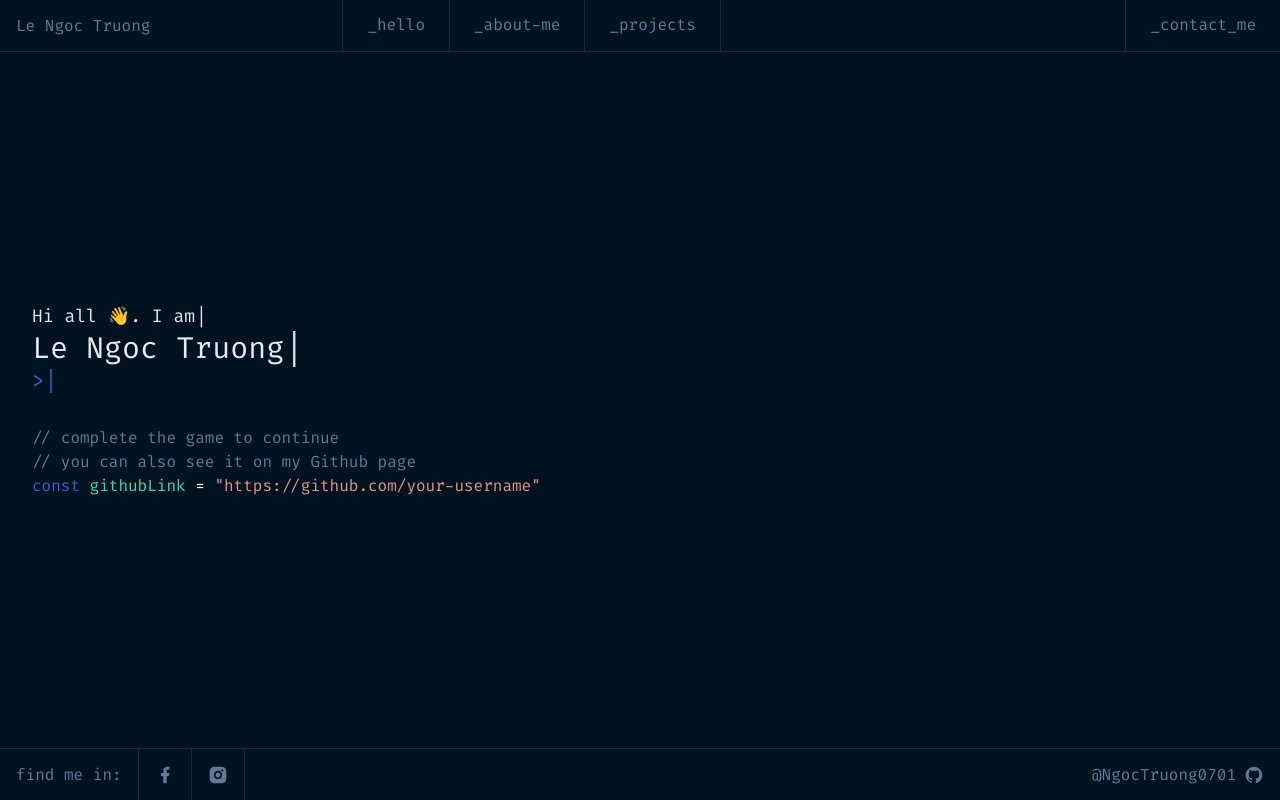
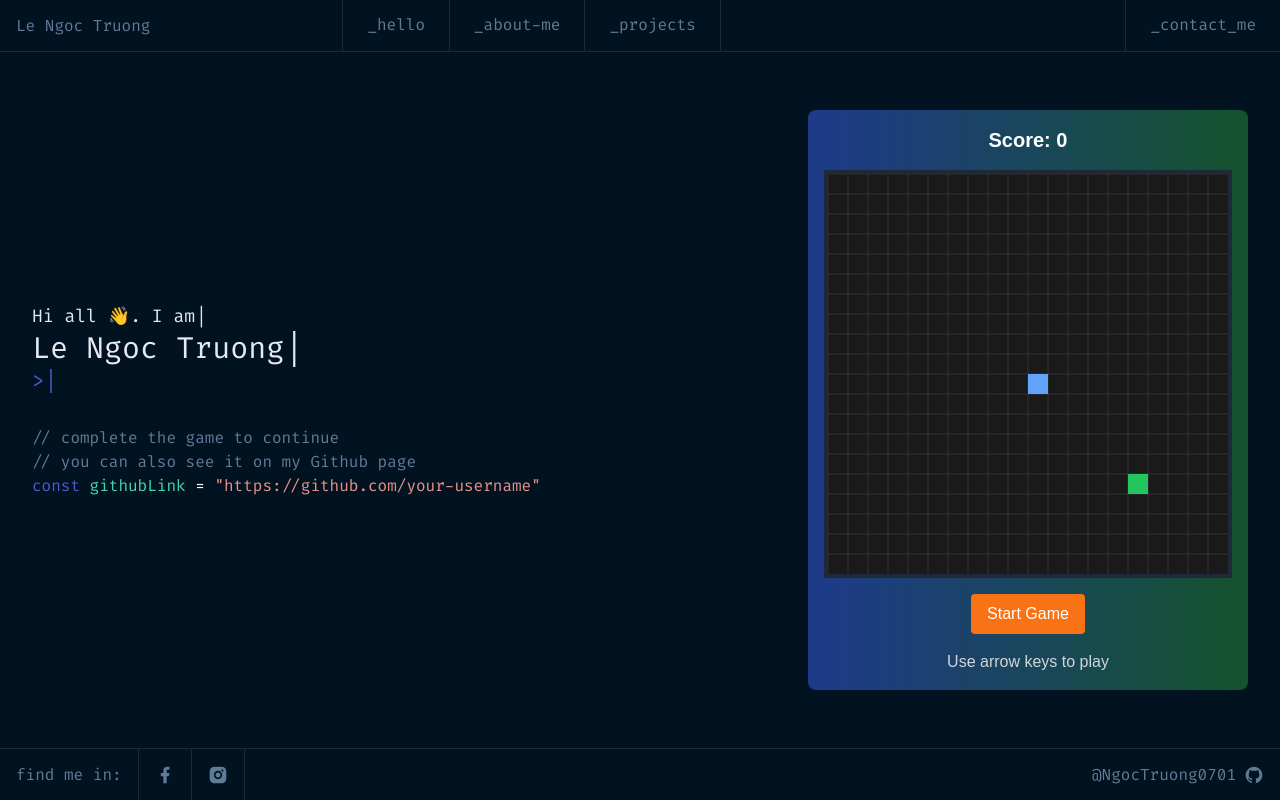
Before and after one commit to NgocTruong0701/portfolio, a Next.js app: page / in a window 1280 px wide. Built offline with nearby package versions, Linux system fonts and the light colour scheme.

Commit message:
feature: add function SnakeGame

```diff
--- /dev/null
+++ b/src/app/components/game/SnakeGame.tsx
@@ -0,0 +1,177 @@
+'use client'
+import { CanvasPostion, Direction, DIRECTIONS, GAME_SPEED, GRID_SIZE, INITIAL_FOOD_POSITION, INITIAL_SNAKE_POSITION } from '@/app/constants/snakeGame';
+import React, { useState, useEffect, useRef } from 'react';
+
+export default function SnakeGame() {
+    const canvasRef = useRef<HTMLCanvasElement>(null);
+    const [snake, setSnake] = useState<CanvasPostion[]>([{ x: 10, y: 10 }]);
+    const [food, setFood] = useState<CanvasPostion>({ x: 15, y: 15 });
+    const [direction, setDirection] = useState<Direction>(DIRECTIONS.RIGHT);
+    const [gameOver, setGameOver] = useState(false);
+    const [score, setScore] = useState(0);
+    const [isPlaying, setIsPlaying] = useState(false);
+
+    // Generate random food postition
+    const generateFood = () => {
+        let newFood: CanvasPostion;
+        let isOnSnake;
+
+        do {
+            newFood = {
+                x: Math.floor(Math.random() * 20),
+                y: Math.floor(Math.random() * 20)
+            };
+
+            isOnSnake = snake.some(segment =>
+                segment.x === newFood.x && segment.y === newFood.y
+            );
+        } while (isOnSnake);
+
+        return newFood;
+    };
+
+    // Reset game state
+    const resetGame = () => {
+        setSnake(INITIAL_SNAKE_POSITION);
+        setFood(INITIAL_FOOD_POSITION);
+        setDirection(DIRECTIONS.RIGHT);
+        setGameOver(false);
+        setScore(0);
+        setIsPlaying(true);
+    }
+
+    // Main game loop
+    useEffect(() => {
+        if (!isPlaying || gameOver) return;
+
+        const moveSnake = () => {
+            setSnake(currentSnake => {
+                const newSnake = [...currentSnake];
+                const head = { ...newSnake[0] };
+
+                switch (direction) {
+                    case DIRECTIONS.UP:
+                        head.y -= 1;
+                        break;
+                    case DIRECTIONS.DOWN:
+                        head.y += 1;
+                        break;
+                    case DIRECTIONS.LEFT:
+                        head.x -= 1;
+                        break;
+                    case DIRECTIONS.RIGHT:
+                        head.x += 1;
+                        break;
+                }
+
+                // Check wall collision
+                if (head.x < 0 || head.x >= GRID_SIZE || head.y < 0 || head.y >= GRID_SIZE) {
+                    setGameOver(true);
+                    setIsPlaying(false);
+                    return currentSnake;
+                }
+
+                // Check self collision
+                if (newSnake.some(part => part.x === head.x && part.y === head.y)) {
+                    setGameOver(true);
+                    setIsPlaying(false);
+                    return currentSnake;
+                }
+
+                // Check food collision
+                if (head.x === food.x && head.y === food.y) {
+                    setScore(s => s + 1);
+                    setFood(generateFood());
+                } else {
+                    newSnake.pop();
+                }
+
+                newSnake.unshift(head);
+                return newSnake;
+            });
+        };
+
+        const gameInterval = setInterval(moveSnake, GAME_SPEED);
+        return () => clearInterval(gameInterval);
+    }, [direction, food, isPlaying, gameOver]);
+
+    // Drawing logic
+    useEffect(() => {
+        const canvas = canvasRef.current;
+        const context = canvas?.getContext('2d');
+        if (!canvas || !context) return;
+
+        const drawGame = () => {
+            // Clear canvas
+            context.fillStyle = '#1a1a1a';
+            context.fillRect(0, 0, canvas.width, canvas.height);
+
+            // Draw grid
+            context.strokeStyle = '#333';
+            for (let i = 0; i < GRID_SIZE; i++) {
+                context.beginPath();
+                context.moveTo(i * 20, 0);
+                context.lineTo(i * 20, 400);
+                context.stroke();
+                context.beginPath();
+                context.moveTo(0, i * 20);
+                context.lineTo(400, i * 20);
+                context.stroke();
+            };
+
+            // Draw food
+            context.fillStyle = '#22c55e';
+            context.fillRect(food.x * GRID_SIZE, food.y * GRID_SIZE, GRID_SIZE, GRID_SIZE);
+
+            // Draw snake
+            snake.forEach((part, index) => {
+                context.fillStyle = index === 0 ? '#60a5fa' : '#3b82f6';
+                context.fillRect(part.x * GRID_SIZE, part.y * GRID_SIZE, GRID_SIZE, GRID_SIZE);
+            });
+        };
+
+        drawGame();
+    }, [snake, food]);
+
+    // Handle direction changes
+    const changeDirection = (e: KeyboardEvent) => {
+        if (!isPlaying) return;
+
+        switch (e.key) {
+            case 'ArrowUp':
+                if (direction !== 'DOWN') setDirection('UP');
+                break;
+            case 'ArrowDown':
+                if (direction !== 'UP') setDirection('DOWN');
+                break;
+            case 'ArrowLeft':
+                if (direction !== 'RIGHT') setDirection('LEFT');
+                break;
+            case 'ArrowRight':
+                if (direction !== 'LEFT') setDirection('RIGHT');
+                break;
+            default:
+                break;
+        };
+    };
+
+    useEffect(() => {
+        window.addEventListener('keydown', changeDirection);
+        return () => window.removeEventListener('keydown', changeDirection);
+    }, [direction, isPlaying]);
+
+    return (
+        <div className="flex flex-col items-center justify-center bg-gradient-to-r from-blue-900 to-green-900 p-4 rounded-lg">
+            <div className="mb-4 text-xl font-bold text-white">Score: {score}</div>
+            <canvas ref={canvasRef} width="400" height="400" className="border-4 border-gray-800"></canvas>
+            <button
+                onClick={resetGame}
+                className="mt-4 bg-orange-500 hover:bg-orange-600 text-white px-4 py-2 rounded transition-colors"
+            >
+                {isPlaying ? 'Restart Game' : 'Start Game'}
+            </button>
+            {gameOver && <p className="text-red-500 mt-2 font-bold">Game Over!</p>}
+            <p className="text-gray-300 mt-4">Use arrow keys to play</p>
+        </div>
+    );
+}
--- /dev/null
+++ b/src/app/constants/snakeGame.ts
@@ -0,0 +1,31 @@
+export const CANVAS_SIZE = 400;
+export const GRID_SIZE = 20;
+export const CELL_SIZE = CANVAS_SIZE / GRID_SIZE;
+export type CanvasPostion = {
+    x: number,
+    y: number
+}
+
+export const GAME_SPEED = 100;
+
+export const DIRECTIONS = {
+    UP: 'UP',
+    DOWN: 'DOWN',
+    LEFT: 'LEFT',
+    RIGHT: 'RIGHT'
+} as const;
+
+export type Direction = typeof DIRECTIONS[keyof typeof DIRECTIONS];
+
+export const CONTROL_KEYS = {
+    UP: ['ArrowUp', 'KeyW'],
+    DOWN: ['ArrowDown', 'KeyS'],
+    LEFT: ['ArrowLeft', 'KeyA'],
+    RIGHT: ['ArrowRight', 'KeyD'],
+    START: ['Space'],
+    PAUSE: ['KeyP']
+} as const;
+
+export const INITIAL_SNAKE_POSITION: CanvasPostion[] = [{ x: 10, y: 10 }];
+
+export const INITIAL_FOOD_POSITION: CanvasPostion = { x: 15, y: 15 };
--- a/src/app/page.tsx
+++ b/src/app/page.tsx
@@ -1,5 +1,7 @@
 'use client'
 import Typewriter from 'typewriter-effect';
+import SnakeGame from './components/game/SnakeGame';
+// import { SnakeGame } from './components/game/SnakeGame';
 
 export default function Home() {
   return (
@@ -68,7 +70,7 @@ export default function Home() {
         </div>
       </div>
       <div>
-
+        <SnakeGame />
       </div>
     </main>
   );
```
